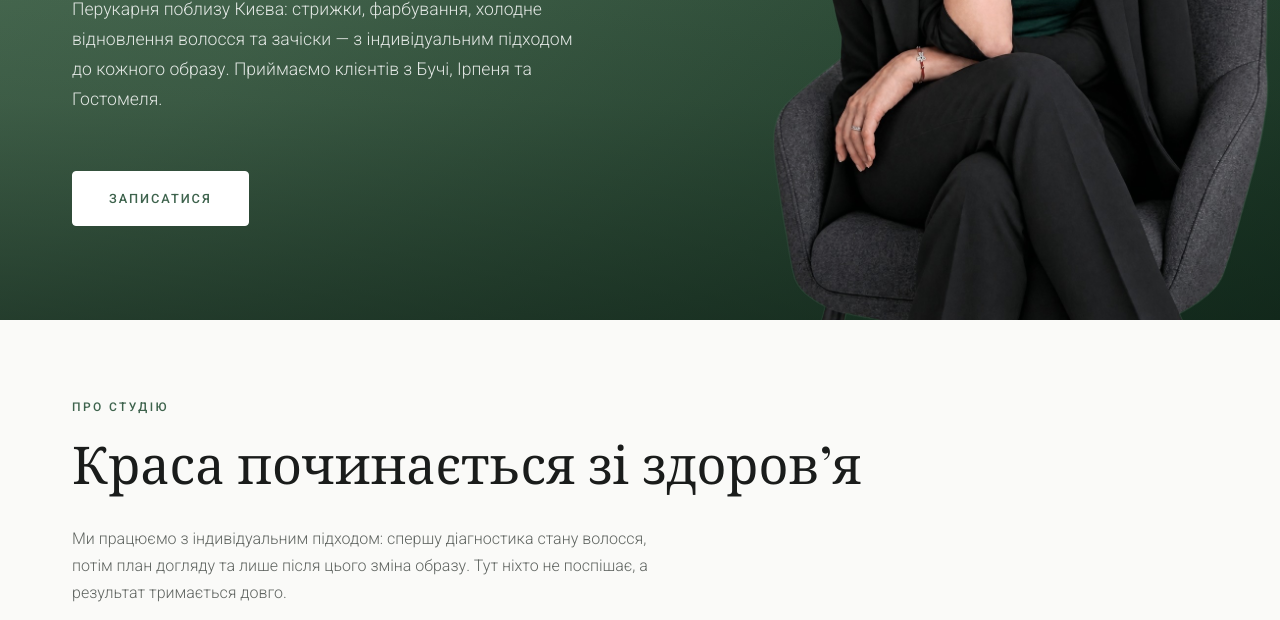
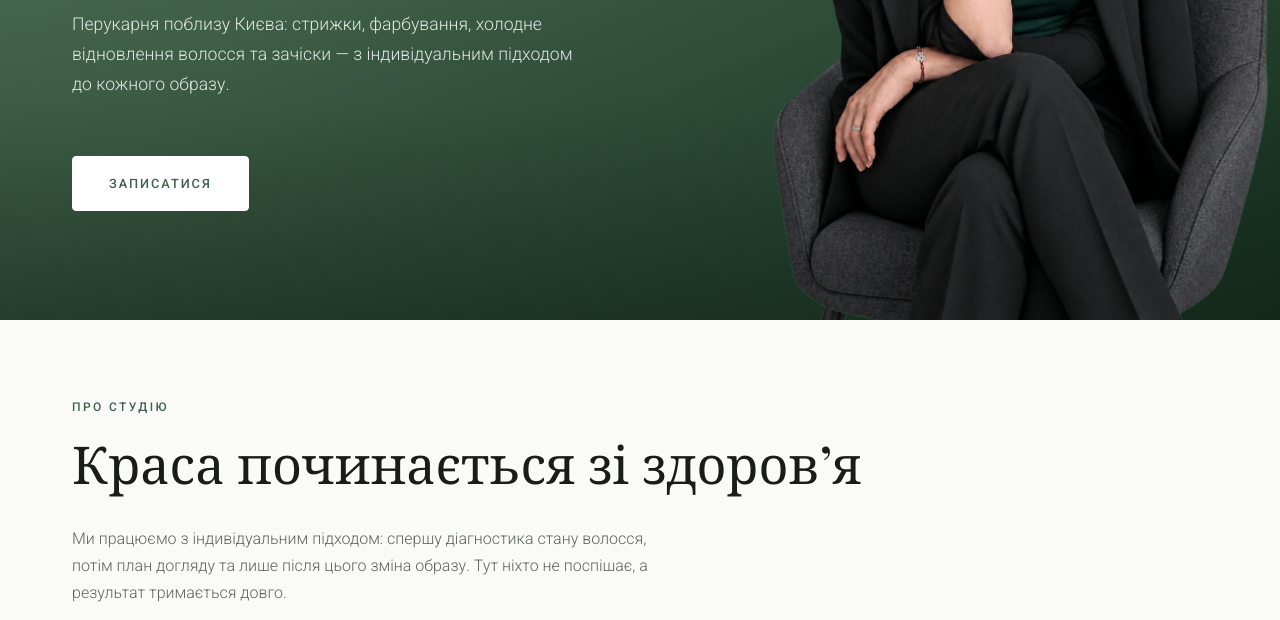
Before and after one commit to admira1ov1337/irina-kovalova-studio, a plain HTML site: page index.html in a window 1280 px wide. Shown: the part 480-1100 px from the top of the page. Drawn offline with nearby package versions, Linux system fonts and the light colour scheme.

Commit message:
SEO keywords update

```diff
--- a/index.html
+++ b/index.html
@@ -177,7 +177,7 @@
         <div class="hero-copy">
           <p class="eyebrow">          Перукар-стиліст Ірина Ковальова · Буча, поблизу Києва</p>
           <h1>Здорове волосся. Видима краса.</h1>
-                    <p class="hero-text">Перукарня поблизу Києва: стрижки, фарбування, холодне відновлення волосся та зачіски — з індивідуальним підходом до кожного образу. Приймаємо клієнтів з Бучі, Ірпеня та Гостомеля.</p>
+                    <p class="hero-text">Перукарня поблизу Києва: стрижки, фарбування, холодне відновлення волосся та зачіски — з індивідуальним підходом до кожного образу. </p>
           <a href="#zapys" class="btn">Записатися</a>
         </div>
       </div>
```
